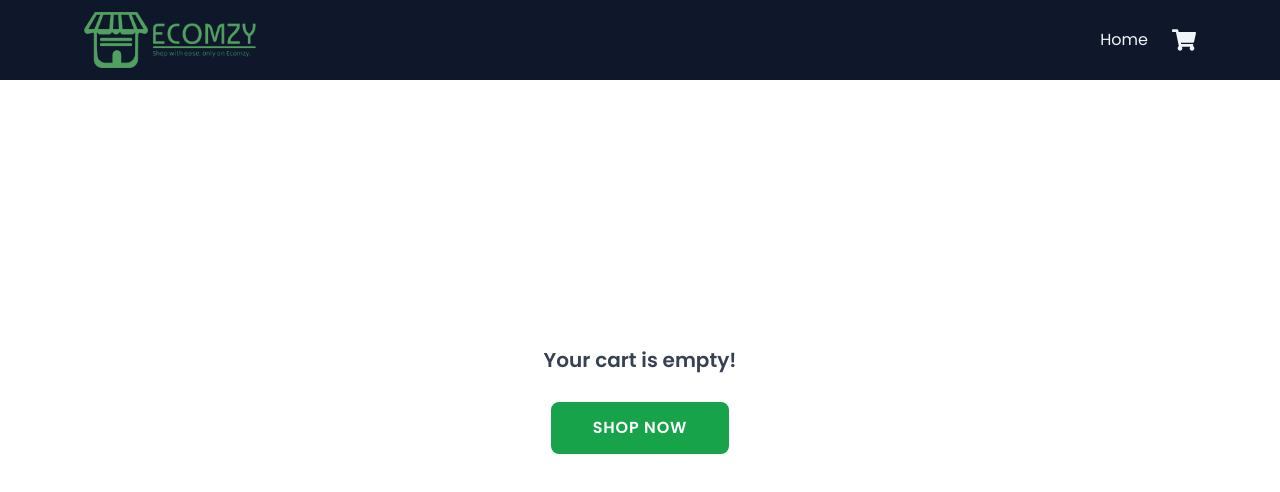
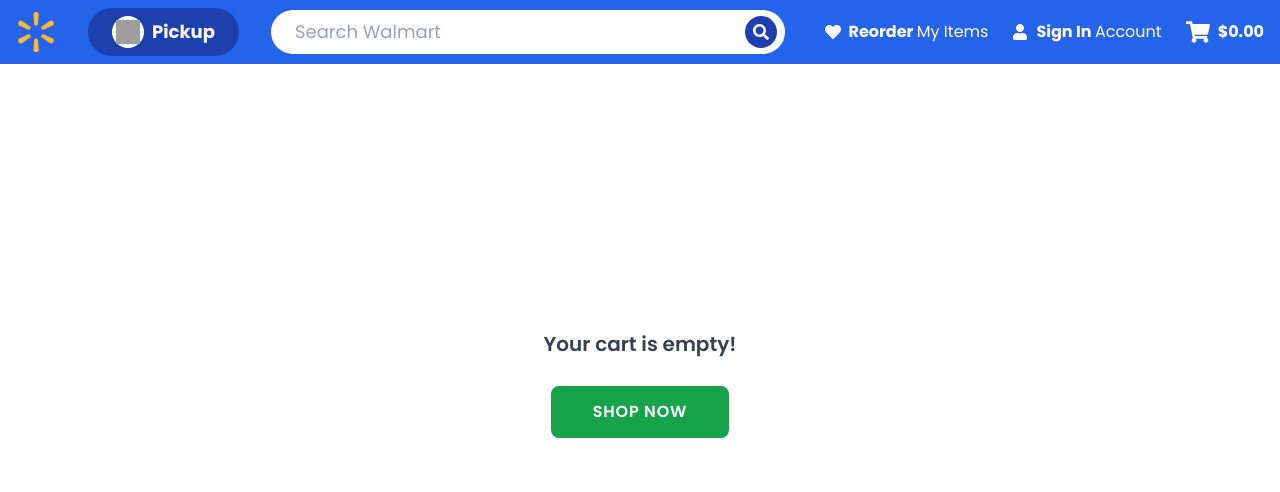
Before and after one commit to sumitksr/Sparkathon, a React (Create React App) app: page /cart in a window 1280 px wide. Shown: the top 492 px of the page. Built offline with nearby package versions, Linux system fonts and the light colour scheme; grey boxes are pictures that could not be loaded.

Commit message:
feat: Enhance cart functionality with increment and decrement actions, add hero banner, and improve product display

```diff
--- a/src/components/CartItem.jsx
+++ b/src/components/CartItem.jsx
@@ -1,15 +1,23 @@
 import {AiFillDelete} from "react-icons/ai"
 import { useDispatch } from "react-redux";
-import { remove } from "../redux/Slices/CartSlice";
+import { remove, increment, decrement } from "../redux/Slices/CartSlice";
+import { FaPlus, FaMinus } from "react-icons/fa";
 import { toast } from "react-hot-toast";
 
 const CartItem = ({item, itemIndex}) => {
   const dispatch = useDispatch();
 
-  const removeFromCart = () => {
-    dispatch(remove(item.id));
-    toast.success("Item Removed");
-  }
+  const handleDecrement = () => {
+    if (item.quantity === 1) {
+      dispatch(remove(item.id));
+      toast.success("Item Removed");
+    } else {
+      dispatch(decrement(item.id));
+    }
+  };
+  const handleIncrement = () => {
+    dispatch(increment(item.id));
+  };
 
   return (
     <div className="flex items-center p-2 md:p-5 justify-between   mt-2 mb-2 md:mx-5 ">
@@ -22,9 +30,18 @@ const CartItem = ({item, itemIndex}) => {
           <h1 className="text-base text-slate-700 font-medium">{item.description}</h1>
           <div className="flex items-center justify-between">
             <p className="font-bold text-lg text-green-600">{item.price}</p>
-            <div className="text-red-800  bg-red-200 group hover:bg-red-400 transition-transform duration-300 cursor-pointer rounded-full p-3 mr-3"
-            onClick={removeFromCart}>
-              <AiFillDelete/>
+            <div className="flex items-center gap-2">
+              <button className="bg-blue-600 hover:bg-blue-700 text-white rounded-full p-2" onClick={handleDecrement}>
+                <FaMinus />
+              </button>
+              <span className="font-bold text-lg w-8 text-center">{item.quantity}</span>
+              <button className="bg-blue-600 hover:bg-blue-700 text-white rounded-full p-2" onClick={handleIncrement}>
+                <FaPlus />
+              </button>
+            </div>
+            <div className="text-red-800 bg-red-200 group hover:bg-red-400 transition-transform duration-300 cursor-pointer rounded-full p-3 mr-3"
+              onClick={() => { dispatch(remove(item.id)); toast.success("Item Removed"); }}>
+              <AiFillDelete />
             </div>
           </div>
 
--- /dev/null
+++ b/src/components/HeroBanner.jsx
@@ -0,0 +1,11 @@
+import React from "react";
+
+const HeroBanner = () => (
+  <div className="w-full bg-blue-600 text-white py-10 px-4 flex flex-col items-center justify-center mb-8 rounded-b-2xl shadow-lg">
+    <h1 className="text-3xl md:text-5xl font-extrabold mb-3 text-center">Hot Summer Savings on What's Cool</h1>
+    <p className="text-lg md:text-xl mb-6 text-center max-w-2xl">Shop the latest deals, trending products, and exclusive offers. Save more, live better—just like Walmart!</p>
+    <button className="bg-yellow-400 hover:bg-yellow-300 text-blue-900 font-bold py-3 px-8 rounded-full text-lg shadow transition-colors duration-200">Shop Now</button>
+  </div>
+);
+
+export default HeroBanner;
--- a/src/components/Navbar.jsx
+++ b/src/components/Navbar.jsx
@@ -1,44 +1,69 @@
-import {FaShoppingCart} from "react-icons/fa"
+import { FaShoppingCart, FaUser, FaHeart, FaSearch } from "react-icons/fa";
 import { useSelector } from "react-redux";
-import { NavLink } from "react-router-dom";
+import { Link, useNavigate } from "react-router-dom";
+import { useState } from "react";
+
+const WALMART_LOGO = "/walmart.png";
 
 const Navbar = () => {
+  const { cart } = useSelector((state) => state);
+  const total = cart.reduce((acc, item) => acc + item.price * (item.quantity || 1), 0).toFixed(2);
+  const navigate = useNavigate();
+  const [search, setSearch] = useState("");
+  const [pickup, setPickup] = useState(true);
 
-  const {cart} = useSelector((state) => state);
+  const handleSearch = (e) => {
+    e.preventDefault();
+    if (search.trim()) {
+      navigate(`/?search=${encodeURIComponent(search.trim())}`);
+    }
+  };
+
+  const handlePickupToggle = () => setPickup((prev) => !prev);
 
   return (
-    <div >
-      <nav className="flex justify-between items-center h-20 max-w-6xl mx-auto">
-
-        <NavLink to="/">
-          <div className="ml-5">
-          <img src="../logo.png" className="h-14" alt="Shop Logo" />
-          </div>
-        </NavLink>
-
-          <div className="flex items-center font-medium text-slate-100 mr-5 space-x-6">
-            <NavLink to="/">
-              <p>Home</p>
-            </NavLink>
-
-            <NavLink to="/cart">
-              <div className="relative">
-                  <FaShoppingCart className="text-2xl"/>
-                  {
-                    cart.length > 0 &&
-                    <span
-                    className="absolute -top-1 -right-2 bg-green-600 text-xs w-5 h-5 flex
-                    justify-center items-center animate-bounce rounded-full text-white"
-                    >{cart.length}</span>
-                  }
-
-              </div>
-            </NavLink>
-
-          </div>
-      </nav>
-    </div>
-  )
+    <nav className="w-full bg-blue-600 flex items-center px-4 py-2 gap-4">
+      {/* Logo */}
+      <Link to="/">
+        <img src={WALMART_LOGO} alt="Walmart Logo" className="h-10 w-10 mr-4 cursor-pointer" />
+      </Link>
+      {/* Pickup/Delivery Pill */}
+      <button type="button" onClick={handlePickupToggle} className="flex items-center bg-blue-800 rounded-full px-6 py-2 mr-4 focus:outline-none">
+        <span className="bg-white rounded-full h-8 w-8 flex items-center justify-center mr-2">
+          <img src={pickup ? "https://cdn-icons-png.flaticon.com/512/1170/1170678.png" : "https://cdn-icons-png.flaticon.com/512/1046/1046857.png"} alt={pickup ? "Pickup" : "Delivery"} className="h-6 w-6" />
+        </span>
+        <span className="text-white font-bold text-lg">{pickup ? "Pickup" : "Delivery"}</span>
+      </button>
+      {/* Search Bar */}
+      <form className="flex-1 flex items-center" onSubmit={handleSearch}>
+        <input
+          type="text"
+          placeholder="Search Walmart"
+          className="w-full rounded-full px-6 py-2 text-blue-700 text-lg focus:outline-none"
+          value={search}
+          onChange={e => setSearch(e.target.value)}
+        />
+        <button type="submit" className="-ml-10 bg-blue-800 rounded-full h-8 w-8 flex items-center justify-center">
+          <FaSearch className="text-white" />
+        </button>
+      </form>
+      {/* Right Side Icons/Links */}
+      <div className="flex items-center gap-6 ml-6">
+        <div className="flex items-center gap-2 text-white cursor-pointer">
+          <FaHeart />
+          <span className="font-bold">Reorder <span className="font-normal">My Items</span></span>
+        </div>
+        <div className="flex items-center gap-2 text-white cursor-pointer">
+          <FaUser />
+          <span className="font-bold">Sign In <span className="font-normal">Account</span></span>
+        </div>
+        <Link to="/cart" className="flex items-center gap-2 text-white cursor-pointer">
+          <FaShoppingCart className="text-2xl" />
+          <span className="font-bold">${total}</span>
+        </Link>
+      </div>
+    </nav>
+  );
 };
 
 export default Navbar;
--- a/src/pages/Cart.jsx
+++ b/src/pages/Cart.jsx
@@ -10,7 +10,7 @@ const Cart = () => {
   const [totalAmount, setTotalAmount] = useState(0);
 
   useEffect(() => {
-    setTotalAmount(cart.reduce((acc, curr) => acc + curr.price, 0));
+    setTotalAmount(cart.reduce((acc, curr) => acc + curr.price * (curr.quantity || 1), 0));
   }, [cart]);
 
   return (
--- a/src/pages/Home.jsx
+++ b/src/pages/Home.jsx
@@ -1,11 +1,16 @@
 import { useState, useEffect } from "react";
 import Spinner from "../components/Spinner";
 import Product from "../components/Product";
+import HeroBanner from "../components/HeroBanner";
+import { useLocation } from "react-router-dom";
 
 const Home = () => {
   const API_URL = "https://fakestoreapi.com/products";
   const [loading, setLoading] = useState(false);
   const [posts, setPosts] = useState([]);
+  const location = useLocation();
+  const searchParams = new URLSearchParams(location.search);
+  const searchTerm = searchParams.get("search")?.toLowerCase() || "";
 
   async function fetchProductData() {
     setLoading(true);
@@ -27,14 +32,22 @@ const Home = () => {
     fetchProductData();
   },[])
 
+  const filteredPosts = posts.filter(post =>
+    post.title.toLowerCase().includes(searchTerm) ||
+    post.description.toLowerCase().includes(searchTerm)
+  );
+
   return (
-    <div>
+    <div className="bg-gray-50 min-h-screen">
+      <HeroBanner />
+      <div className="max-w-6xl mx-auto px-4 py-6">
+        <h2 className="text-2xl md:text-3xl font-bold mb-6 text-gray-800">Shop the Latest</h2>
         {
           loading ? <Spinner />  :
-        posts.length > 0 ?
-        (<div className="grid  xs:gridcols-1 sm:grid-cols-2 md:grid-cols-3 lg:grid-cols-4 max-w-6xl p-2 mx-auto space-y-10 space-x-5 min-h-[80vh]">
+          filteredPosts.length > 0 ?
+          (<div className="grid xs:grid-cols-1 sm:grid-cols-2 md:grid-cols-3 lg:grid-cols-4 gap-8">
             {
-            posts.map( (post) => (
+              filteredPosts.map( (post) => (
               <Product key = {post.id} post={post}/>
             ) )
             }
@@ -44,6 +57,7 @@ const Home = () => {
           </div>
         }
       </div>
+    </div>
   );
 };
 
--- a/src/redux/Slices/CartSlice.js
+++ b/src/redux/Slices/CartSlice.js
@@ -6,13 +6,35 @@ export const CartSlice = createSlice({
     initialState:[],
     reducers:{
         add:(state,action) => {
-            state.push(action.payload);
+            const item = state.find((item) => item.id === action.payload.id);
+            if (item) {
+                item.quantity += 1;
+            } else {
+                state.push({ ...action.payload, quantity: 1 });
+            }
         },
         remove:(state,action) => {
             return state.filter((item) => item.id !== action.payload);
         },
+        increment: (state, action) => {
+            const item = state.find((item) => item.id === action.payload);
+            if (item) {
+                item.quantity += 1;
+            }
+        },
+        decrement: (state, action) => {
+            const item = state.find((item) => item.id === action.payload);
+            if (item) {
+                if (item.quantity > 1) {
+                    item.quantity -= 1;
+                } else {
+                    return state.filter((item) => item.id !== action.payload);
+                }
+            }
+            return state;
+        },
     }
 });
 
-export const {add, remove} = CartSlice.actions;
+export const {add, remove, increment, decrement} = CartSlice.actions;
 export default CartSlice.reducer;
```
Also changed, not shown: src/components/Product.jsx (+38 -36 lines), public/walmart.png (added). Lines whose indentation alone changed are shown as unchanged.
